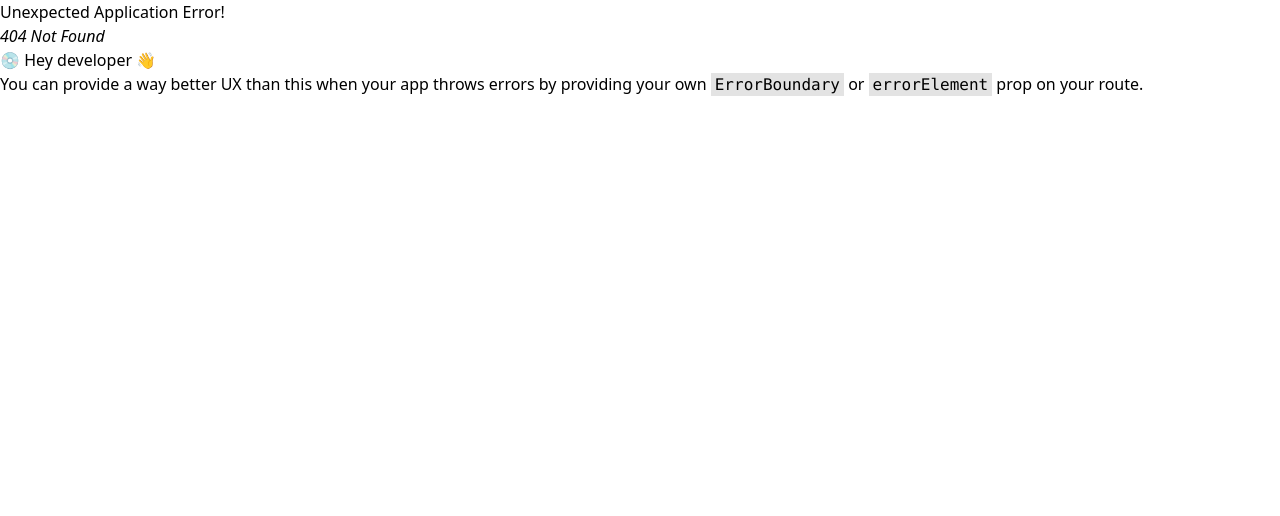
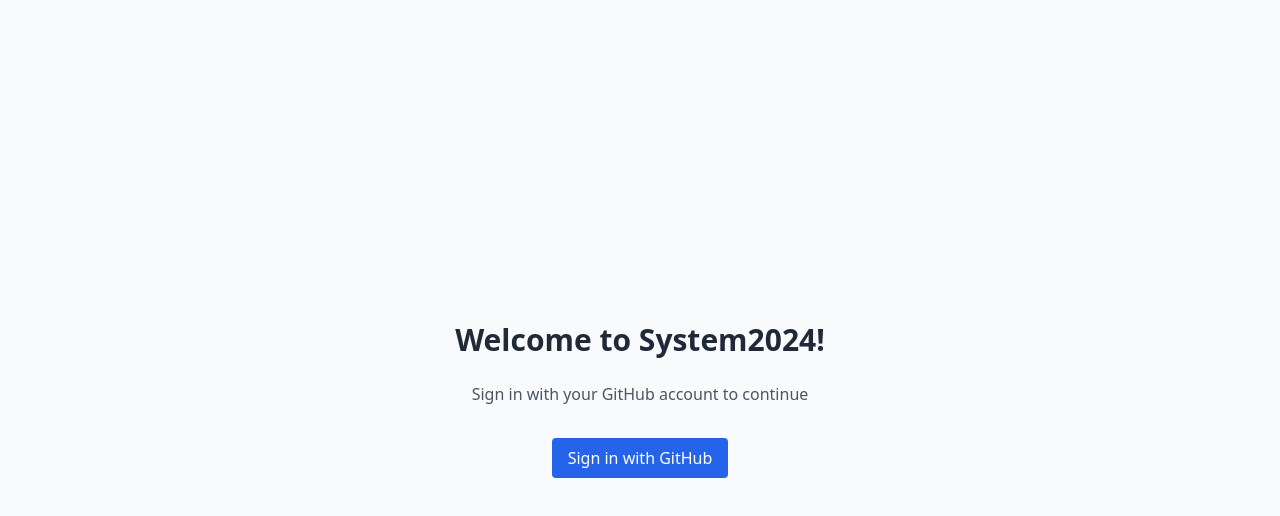
Before and after one commit to fungover/system2024, a React (Vite) app in the folder frontend/: page /auth/login in a window 1280 px wide. Before the commit this address had no page. Shown: the top 516 px of the page. Built offline with nearby package versions, Linux system fonts and the light colour scheme.

Commit message:
Implement login page functionality
Signed-off-by: Conny Pettersson <conny.pettersson@lerniastudent.se>

```diff
--- /dev/null
+++ b/frontend/src/pages/LoginPage.tsx
@@ -0,0 +1,23 @@
+import React from "react";
+
+interface LoginPageProps {
+}
+
+const LoginPage: React.FC<LoginPageProps> = () => {
+    return (
+        <div className="min-h-screen flex flex-col items-center justify-center bg-gray-50">
+            <h1 className="text-3xl font-bold mb-6 text-gray-800">Welcome to System2024!</h1>
+            <p className="mb-8 text-gray-600">Sign in with your GitHub account to continue</p>
+            <a
+                href="/oauth2/authorization/github"
+                className="inline-block bg-blue-600 text-white py-2 px-4 rounded hover:bg-blue-700 transition text-center"
+                role="button"
+                aria-label="Sign in with GitHub"
+            >
+                Sign in with GitHub
+            </a>
+        </div>
+    );
+};
+
+export default LoginPage;
--- a/frontend/vite.config.ts
+++ b/frontend/vite.config.ts
@@ -1,8 +1,16 @@
-import { defineConfig } from 'vite'
+import {defineConfig} from 'vite'
 import react from '@vitejs/plugin-react'
 
 export default defineConfig({
   plugins: [react()],
+  server: {
+    proxy: {
+      '/login': 'http://localhost:8080',
+      '/logout': 'http://localhost:8080',
+      '/oauth2': 'http://localhost:8080',
+      '/api': 'http://localhost:8080'
+    }
+  },
   build: {
     outDir: '../src/main/resources/static/',
     emptyOutDir: true,
```
Also changed, not shown: frontend/src/main.tsx (+8 -6 lines), 2 other files (tests, documents, lock files or other folders).
